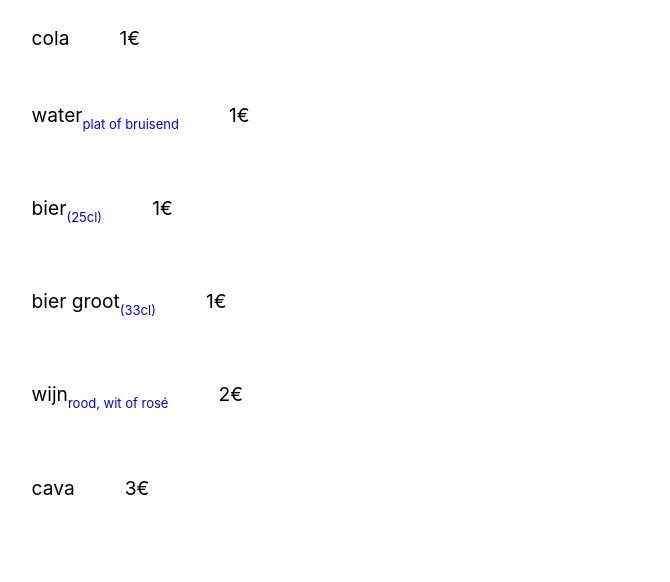
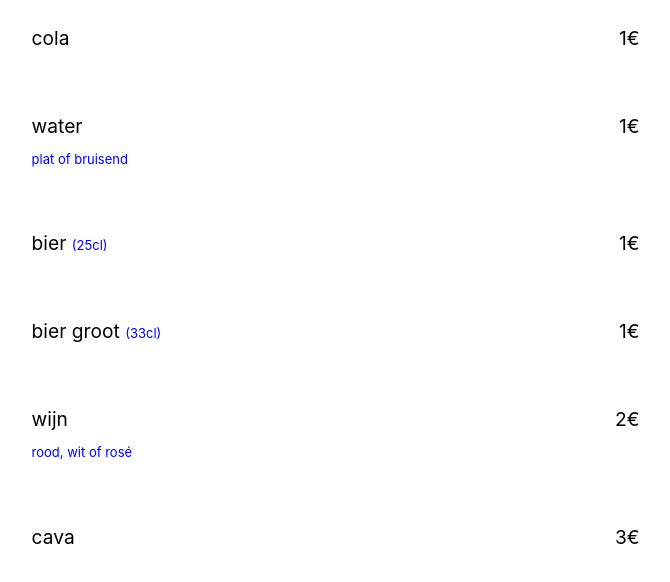
Before and after one commit to DriesDubois/dynamic_oefeningen, a React (Create React App) app: page / in a window 1280 px wide. Shown: the top 582 px of the page, without its empty margins (26-696 px from the left). Built offline with nearby package versions, Linux system fonts and the light colour scheme.

Commit message:
excersice after chapter 6

```diff
--- a/src/components/MenuProduct.js
+++ b/src/components/MenuProduct.js
@@ -4,10 +4,19 @@ export function MenuProduct(props) {
     const {product} = props;
     if (!product?.name) return;
     return (
-        <div style={{margin: "2vw", fontSize: "Larger",display:"flex"}}>
-            {product.name || "unknown"} <ProductSize product={product}/>  <ProductNote
-            product={product} /> <ProductPrice product={product}/>
+
+        <div style={{margin: "2vw", fontSize: "Larger",display:"flex",justifyContent:"space-between",maxWidth:"50%"}}>
+            <div>
+                {product.name || "unknown"} <ProductSize product={product}/>  <ProductNote
+                product={product} />
+            </div>
+            <div>
+                <ProductPrice product={product}/>
+            </div>
+
         </div>
+
+
     );
 }
 
@@ -15,12 +24,12 @@ export function ProductSize(props) {
     const {product} = props;
     if (!product?.size) return;
     return (
-        <p style={{fontSize: "Small", color:"blue"}}>({product.size}cl)</p>
+        <span style={{fontSize: "Small", color:"blue"}}>({product.size}cl)</span>
     );
 }
 
 function ProductPrice(props) {
-    return <span style={{marginLeft:"50px",justifyContent:"flex-end"}}>{props.product.price}€</span>;
+    return <span style={{justifyContent:"flex-end"}}>{props.product.price}€</span>;
 }
 
 ProductPrice.propTypes = {product: PropTypes.any};
```
